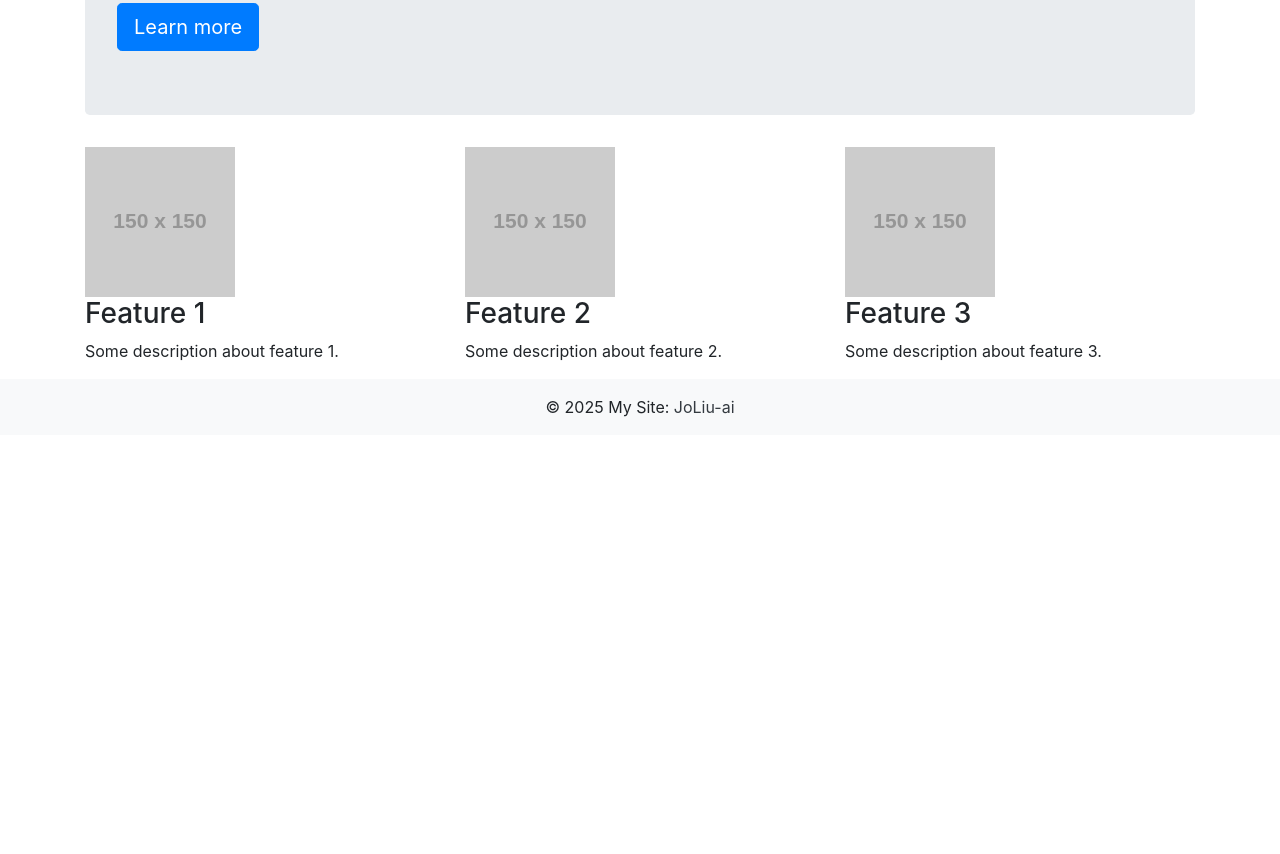
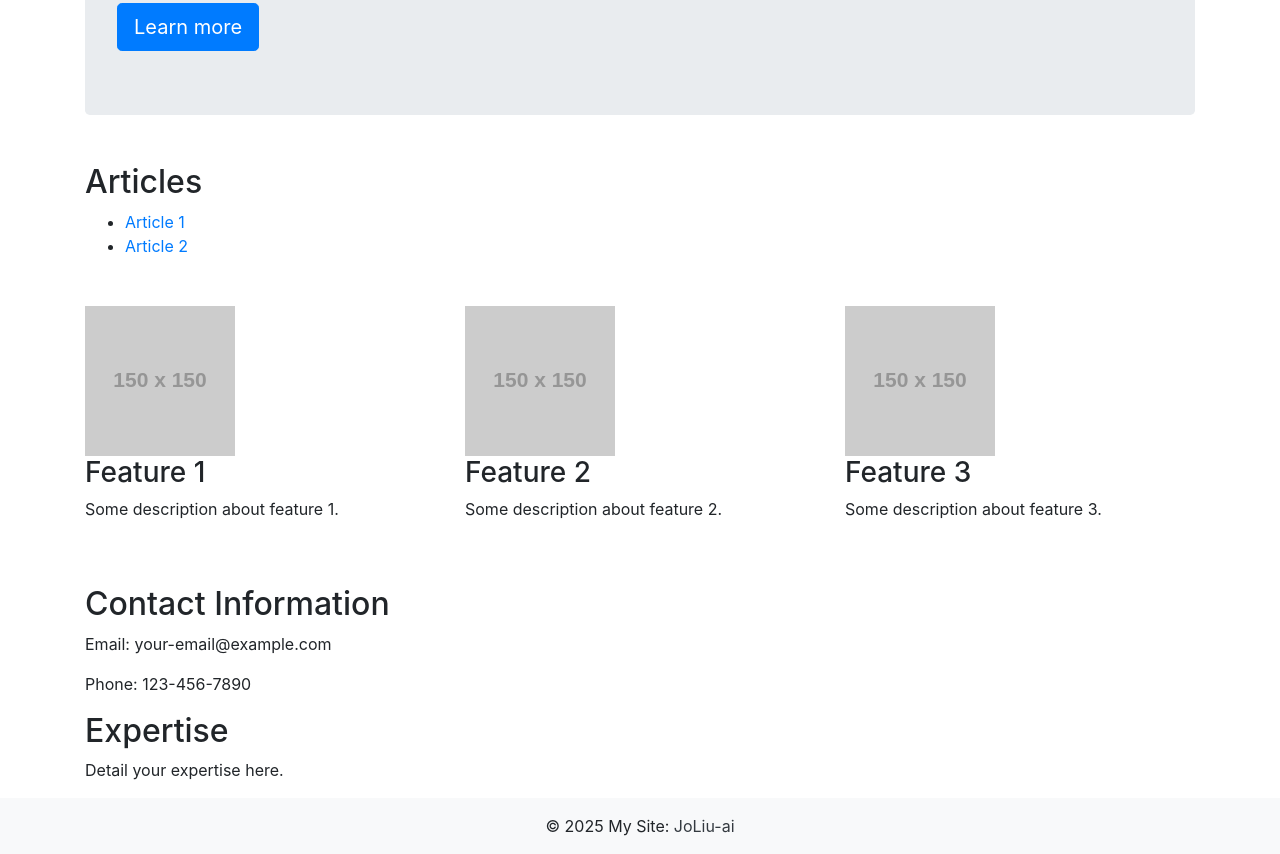
Before and after one commit to JoLiu-ai/Jo.github.io, a plain HTML site: page index.html in a window 1280 px wide. Shown: the part 359-1213 px from the top of the page. Before the commit the page ends 800 px from the top, so only its background shows below. Drawn offline with nearby package versions, Linux system fonts and the light colour scheme; placeholder pictures from the web are drawn by us.

Commit message:
Update index.html

```diff
--- a/index.html
+++ b/index.html
@@ -40,7 +40,18 @@
             <p>It uses Bootstrap for styling and layout.</p>
             <a class="btn btn-primary btn-lg" href="#" role="button">Learn more</a>
         </div>
-        <div class="row">
+
+        <!-- 文章列表 -->
+        <div class="mt-5">
+            <h2>Articles</h2>
+            <ul>
+                <li><a href="article1.html">Article 1</a></li>
+                <li><a href="article2.html">Article 2</a></li>
+                <!-- 添加更多文章链接 -->
+            </ul>
+        </div>
+
+        <div class="row mt-5">
             <div class="col-md-4">
                 <img src="https://via.placeholder.com/150" class="img-fluid" alt="Sample Image">
                 <h3>Feature 1</h3>
@@ -57,6 +68,15 @@
                 <p>Some description about feature 3.</p>
             </div>
         </div>
+
+        <!-- 联系方式和专长 -->
+        <div class="mt-5">
+            <h2>Contact Information</h2>
+            <p>Email: your-email@example.com</p>
+            <p>Phone: 123-456-7890</p>
+            <h2>Expertise</h2>
+            <p>Detail your expertise here.</p>
+        </div>
     </div>
 
     <!-- 脚注 -->
```
